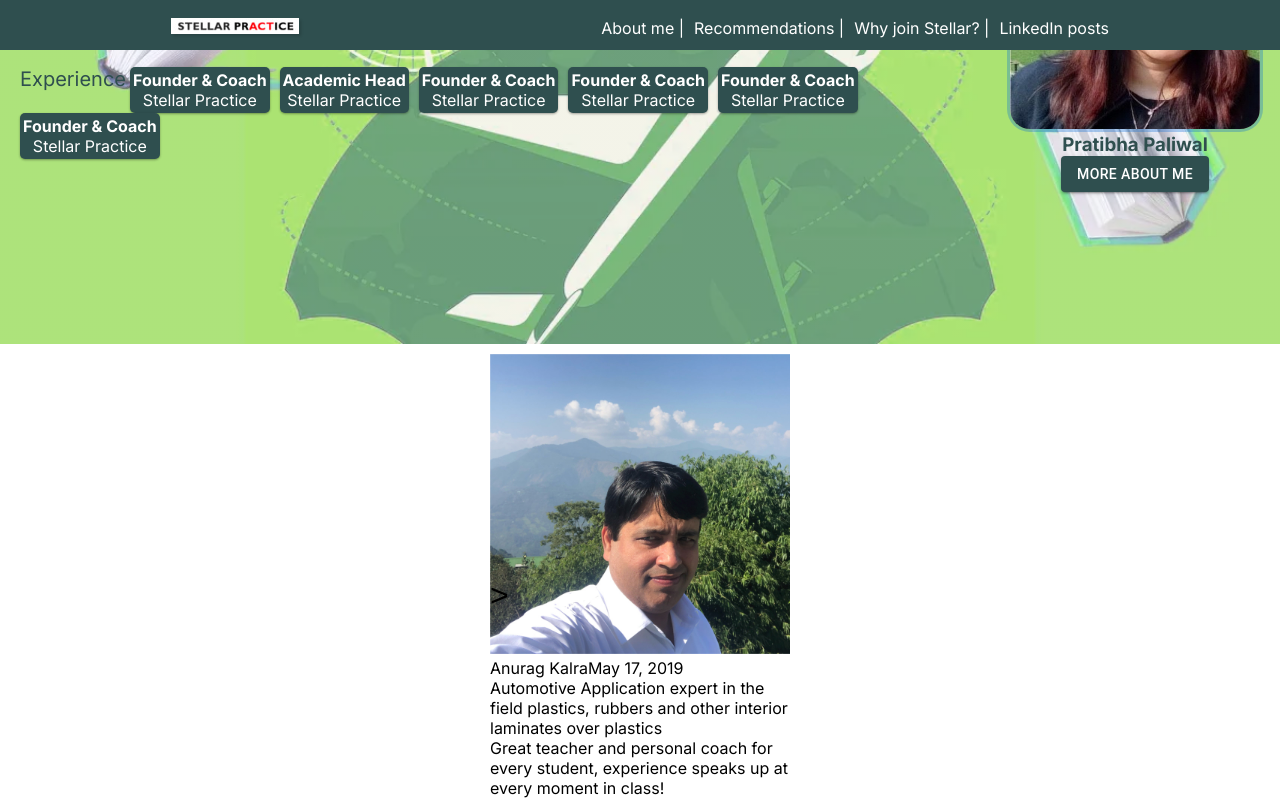
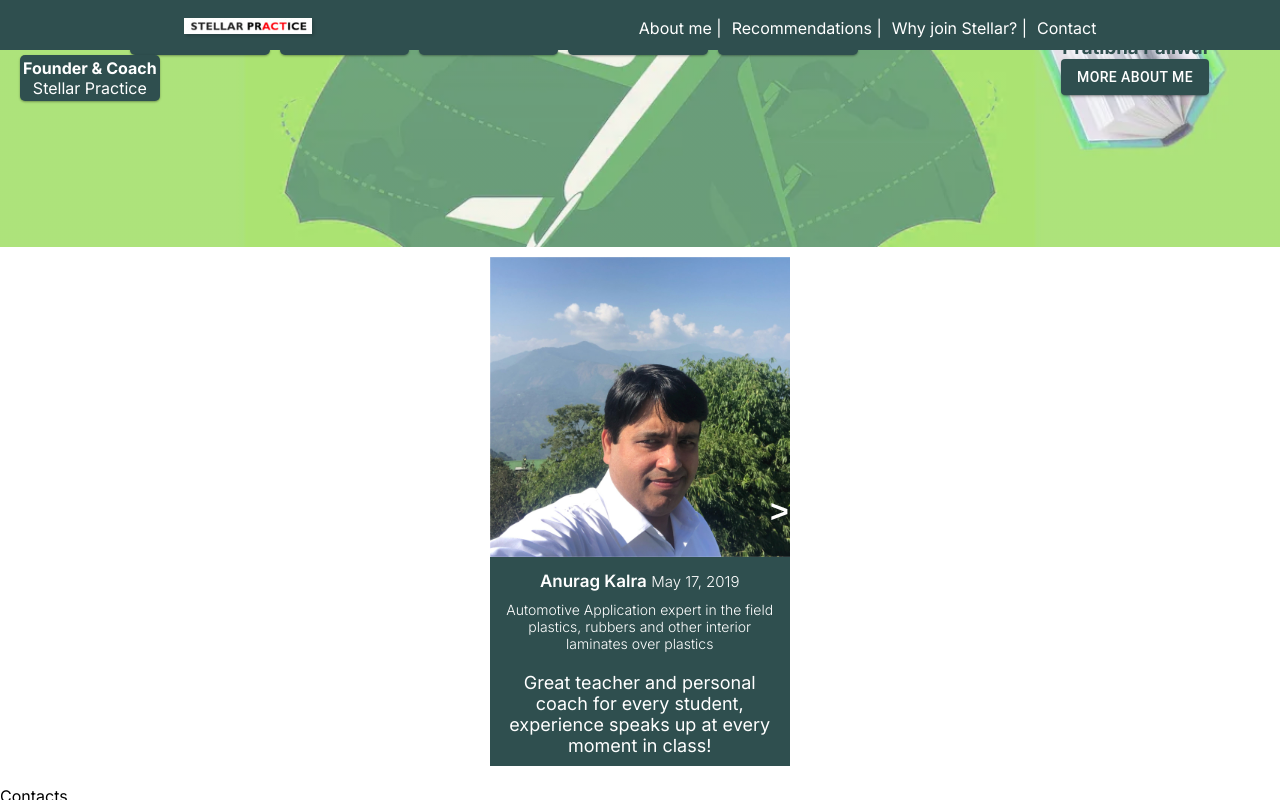
Before and after one commit to Devansh0309/portfolio_new, a Next.js app: page / in a window 1280 px wide. Built offline with nearby package versions, Linux system fonts and the light colour scheme.

Commit message:
changes.

```diff
--- /dev/null
+++ b/src/app/components/Contacts.js
@@ -0,0 +1,7 @@
+import React from 'react'
+
+export default function Contacts() {
+  return (
+    <div className='contacts-content'>Contacts</div>
+  )
+}
--- a/src/app/components/Header.js
+++ b/src/app/components/Header.js
@@ -18,7 +18,9 @@ export default function Header() {
 
   return (
     <div className="header-content">
+
       <div className="header-left">
+      <h1 style={{color:"#2f4f4f"}}>Know Coach</h1>
         <div className="header-left-content">
           <span className="header-left-heading">Coaches in </span>
           <span className="points">Reasoning</span>
--- a/src/app/components/Navbar.js
+++ b/src/app/components/Navbar.js
@@ -32,8 +32,10 @@ export default function Navbar() {
           el.scrollIntoView({behavior:"smooth"})
         }}> Why join Stellar? |</span>
         <span onClick={()=>{
+          const el = document.getElementsByClassName("contacts-content")[0]
+          el.scrollIntoView({behavior:"smooth"})
 
-        }}>LinkedIn posts</span>
+        }}>Contact</span>
       </div>
     </div>
   );
--- a/src/app/components/Recommendations.js
+++ b/src/app/components/Recommendations.js
@@ -1,9 +1,7 @@
 "use client";
 import React, { useEffect, useRef, useState } from "react";
-import ActionAreaCard from "../elements/card";
 import personImg1 from "../../../public/Recommender1.jpeg";
-import UserCard from "../elements/card2";
-import RecommendCard from "../elements/card3";
+import RecommendCard from "../elements/card";
 
 export default function Recommendations() {
   const viewElement = useRef(null);
@@ -44,11 +42,11 @@ export default function Recommendations() {
 
   const doClick = () => {
     viewElement.current?.scrollIntoView({ behavior: "smooth" });
-    console.log("inside doClick", recommends, currentIndex);
+    // console.log("inside doClick", recommends, currentIndex);
   };
 
   const changeCardsRef = (x) => {
-    console.log("inside changeImages", currentIndex + x);
+    // console.log("inside changeImages", currentIndex + x);
     const testimonials = recommends;
     for (let i = 0; i < testimonials.length; i++) {
       if (i !== currentIndex + x) {
@@ -60,34 +58,18 @@ export default function Recommendations() {
   };
 
   useEffect(() => {
-    console.log("inside useEffect", recommends, currentIndex);
+    // console.log("inside useEffect", recommends, currentIndex);
     doClick();
   }, [currentIndex]);
 
   return (
     <div className="recommendations-content">
-      {recommends.map((item, index) => (
-        <RecommendCard
-          name={item.name}
-          profession={item.profession}
-          recommendation={item.recommendation}
-          date={item.date}
-          personImg={item.personImg}
-          key={item.profession + index}
-          refs={item.ref}
-        />
-      ))}
       {currentIndex > 0 ? (
         <button
           className="left-btn"
           onClick={() => {
             console.log("inside left btn");
             changeCardsRef(-1);
-          }}
-          style={{
-            right: `${
-              310 * recommends.length -10
-            }px`,
           }}
         >
           {"<"}
@@ -100,15 +82,21 @@ export default function Recommendations() {
             console.log("inside right btn");
             changeCardsRef(+1);
           }}
-          style={{
-            right: `${
-              310 * (recommends.length-1)
-            }px`,
-          }}
         >
           {">"}
         </button>
       ) : null}
+      {recommends.map((item, index) => (
+        <RecommendCard
+          name={item.name}
+          profession={item.profession}
+          recommendation={item.recommendation}
+          date={item.date}
+          personImg={item.personImg}
+          key={item.profession + index}
+          refs={item.ref}
+        />
+      ))}
     </div>
   );
 }
--- a/src/app/elements/card.jsx
+++ b/src/app/elements/card.jsx
@@ -1,37 +1,26 @@
-import * as React from "react";
-import Card from "@mui/material/Card";
-import CardContent from "@mui/material/CardContent";
-import Typography from "@mui/material/Typography";
-import { CardActionArea } from "@mui/material";
 import Image from "next/image";
+import React from "react";
 
-export default function ActionAreaCard({
+export default function RecommendCard({
   name,
-  description,
+  profession,
   recommendation,
   date,
   personImg,
-  ref
+  refs,
 }) {
   return (
-    <Card sx={{ width:500, height:500 }} ref={ref}>
-      <CardActionArea>
-        <Image
-          src={personImg}
-          height={"300"}
-          width="352"
-          // style={{ marginLeft: "51px" }}
-        />
-        <CardContent>
-          {name} {date}
-          <Typography variant="body2" color="text.secondary">
-            {description}
-          </Typography>
-          <Typography gutterBottom variant="h6" component="div">
-            {recommendation}
-          </Typography>
-        </CardContent>
-      </CardActionArea>
-    </Card>
+    <div className="recommendCard-content" ref={refs}>
+      <Image src={personImg} alt="not found" width="300" height="300" />
+      <div className="below-content">
+        <div className="name-and-date">
+          <span>{name}</span>
+          <span> </span>
+          { date}
+        </div>
+        <div className="profession">{profession}</div>
+        <div className="recommendation">{recommendation}</div>
+      </div>
+    </div>
   );
 }
--- a/src/app/elements/card2.jsx
+++ /dev/null
@@ -1,121 +0,0 @@
-import * as React from "react";
-import AspectRatio from "@mui/joy/AspectRatio";
-import Box from "@mui/joy/Box";
-import Button from "@mui/joy/Button";
-import Card from "@mui/joy/Card";
-import CardContent from "@mui/joy/CardContent";
-import Typography from "@mui/joy/Typography";
-import Sheet from "@mui/joy/Sheet";
-import Image from "next/image";
-
-export default function UserCard({
-  name,
-  profession,
-  recommendation,
-  date,
-  personImg,
-  ref,
-}) {
-  return (
-    <Box
-      sx={{
-        width: "100%",
-        // position: 'relative',
-        overflow: { xs: "auto", sm: "initial" },
-      }}
-      ref={ref}
-    >
-      {/* <Box
-        sx={{
-          position: 'absolute',
-          display: 'block',
-          width: '1px',
-          bgcolor: 'warning.300',
-          left: '500px',
-          top: '-24px',
-          bottom: '-24px',
-          '&::before': {
-            top: '4px',
-            content: '"vertical"',
-            display: 'block',
-            position: 'absolute',
-            right: '0.5rem',
-            color: 'text.tertiary',
-            fontSize: 'sm',
-            fontWeight: 'lg',
-          },
-          '&::after': {
-            top: '4px',
-            content: '"horizontal"',
-            display: 'block',
-            position: 'absolute',
-            left: '0.5rem',
-            color: 'text.tertiary',
-            fontSize: 'sm',
-            fontWeight: 'lg',
-          },
-        }}
-      /> */}
-      <Card
-        orientation="vertical"
-        sx={{
-          width: "100%",
-          flexWrap: "wrap",
-          //   [`& > *`]: {
-          //     '--stack-point': '500px',
-          //     minWidth:
-          //       'clamp(0px, (calc(var(--stack-point) - 2 * var(--Card-padding) - 2 * var(--variant-borderWidth, 0px)) + 1px - 100%) * 999, 100%)',
-          //   },
-          // make the card resizable for demo
-          overflow: "auto",
-          //   resize: 'horizontal',
-        }}
-      >
-        {/* <AspectRatio flex ratio="1" maxHeight={352} sx={{ minWidth: 352}}> */}
-        <Image
-          src={personImg}
-          loading="lazy"
-          alt=""
-          width="200px"
-          height="200px"
-        />
-        {/* </AspectRatio> */}
-        <CardContent>
-          <Typography fontSize="xl" fontWeight="lg">
-            {name} {date}
-          </Typography>
-          <Typography level="body-sm" fontWeight="lg" textColor="text.tertiary">
-            {profession}
-          </Typography>
-          {/* <Sheet
-            sx={{
-              bgcolor: 'background.level1',
-              borderRadius: 'sm',
-              p: 1.5,
-              my: 1.5,
-              display: 'flex',
-              gap: 2,
-              '& > div': { flex: 1 },
-            }}
-          >
-            <div>
-              <Typography level="body-xs" fontWeight="lg">
-                {recommendation}
-              </Typography>
-            </div>
-          </Sheet> */}
-          <div>
-            <Typography level="body-xs" fontWeight="lg">
-              {recommendation}
-            </Typography>
-          </div>
-          <Box sx={{ display: "flex", gap: 1.5, "& > button": { flex: 1 } }}>
-            <Button variant="solid" color="primary">
-              Follow
-            </Button>
-          </Box>
-        </CardContent>
-      </Card>
-    </Box>
-  );
-}
--- a/src/app/elements/card3.jsx
+++ /dev/null
@@ -1,25 +0,0 @@
-import Image from "next/image";
-import React from "react";
-
-export default function RecommendCard({
-  name,
-  profession,
-  recommendation,
-  date,
-  personImg,
-  refs,
-}) {
-  return (
-    <div className="recommendCard-content" ref={refs}>
-      <Image src={personImg} alt="not found" width="300" height="300" />
-      <div className="below-content">
-        <div className="name-and-date">
-          {name}
-          {date}
-        </div>
-        <div className="profession">{profession}</div>
-        <div className="recommendation">{recommendation}</div>
-      </div>
-    </div>
-  );
-}
--- a/src/app/page.js
+++ b/src/app/page.js
@@ -3,6 +3,7 @@ import Navbar from './components/Navbar'
 import Header from './components/Header'
 import AboutStellar from './components/AboutStellar'
 import Recommendations from './components/Recommendations'
+import Contacts from './components/Contacts'
 
 export default function Home() {
   return (
@@ -11,6 +12,7 @@ export default function Home() {
       <AboutStellar/>
       <Header/>
       <Recommendations/>
+      <Contacts/>
     </div>
   )
 }
--- a/src/app/styles/card.scss
+++ b/src/app/styles/card.scss
@@ -1,15 +1,29 @@
 .recommendCard-content{
     width:100%;
     height:auto;
+    text-align: center;
+    background-color: #2f4f4f;
+    color: #fff;
     .below-content{
+        padding: 10px;
         .name-and-date{
-
+            font-size: 15px;
+            font-weight: 300;
+            padding-bottom: 10px;
+            span{
+                font-size: 17px;
+                font-weight: 600;
+            }
         }
         .profession{
-
+            font-size: 14px;
+            font-weight: 300;
+            padding-bottom: 20px;
         }
         .recommendation{
 
+            font-size: 18px;
+            font-weight: 400;
         }
     }
 }
--- a/src/app/styles/index.scss
+++ b/src/app/styles/index.scss
@@ -6,4 +6,5 @@
 @import './nav.scss';
 @import './header.scss';
 @import './recommendations.scss';
-@import './aboutStellar.scss'
+@import './aboutStellar.scss';
+@import './card.scss'
--- a/src/app/styles/recommendations.scss
+++ b/src/app/styles/recommendations.scss
@@ -1,30 +1,43 @@
 .recommendations-content {
   margin: auto;
-//   position: relative;
+  //   position: relative;
   width: 300px;
   height: auto;
   @include flexDisplay($justify: flex-start);
-  overflow-x:auto;
+  overflow-x: auto;
   margin-bottom: 20px;
-  column-gap: 10px;
+  column-gap: 5px;
+
+  /* Hide scrollbar for IE, Edge and Firefox */
+
+  -ms-overflow-style: none; /* IE and Edge */
+  scrollbar-width: none; /* Firefox */
+
   .left-btn {
+    position: -webkit-sticky;
     position: sticky;
     z-index: 2;
-    // left: 0;
-    top: 50%;
+    left: 5px;
+    top: 40%;
     background: transparent;
     border: none;
     font-size: 32px;
-    // color:#fff;
+    font-weight: 600;
+    color: #fff;
   }
   .right-btn {
+    position: -webkit-sticky;
     position: sticky;
     z-index: 2;
-    // right: 0;
-    top: 50%;
+    left: 280px;
+    top: 40%;
     background: transparent;
     border: none;
     font-size: 32px;
-    // color:#fff;
+    font-weight: 600;
+    color: #fff;
   }
 }
+.recommendations-content::-webkit-scrollbar {
+  display: none;
+}
```
